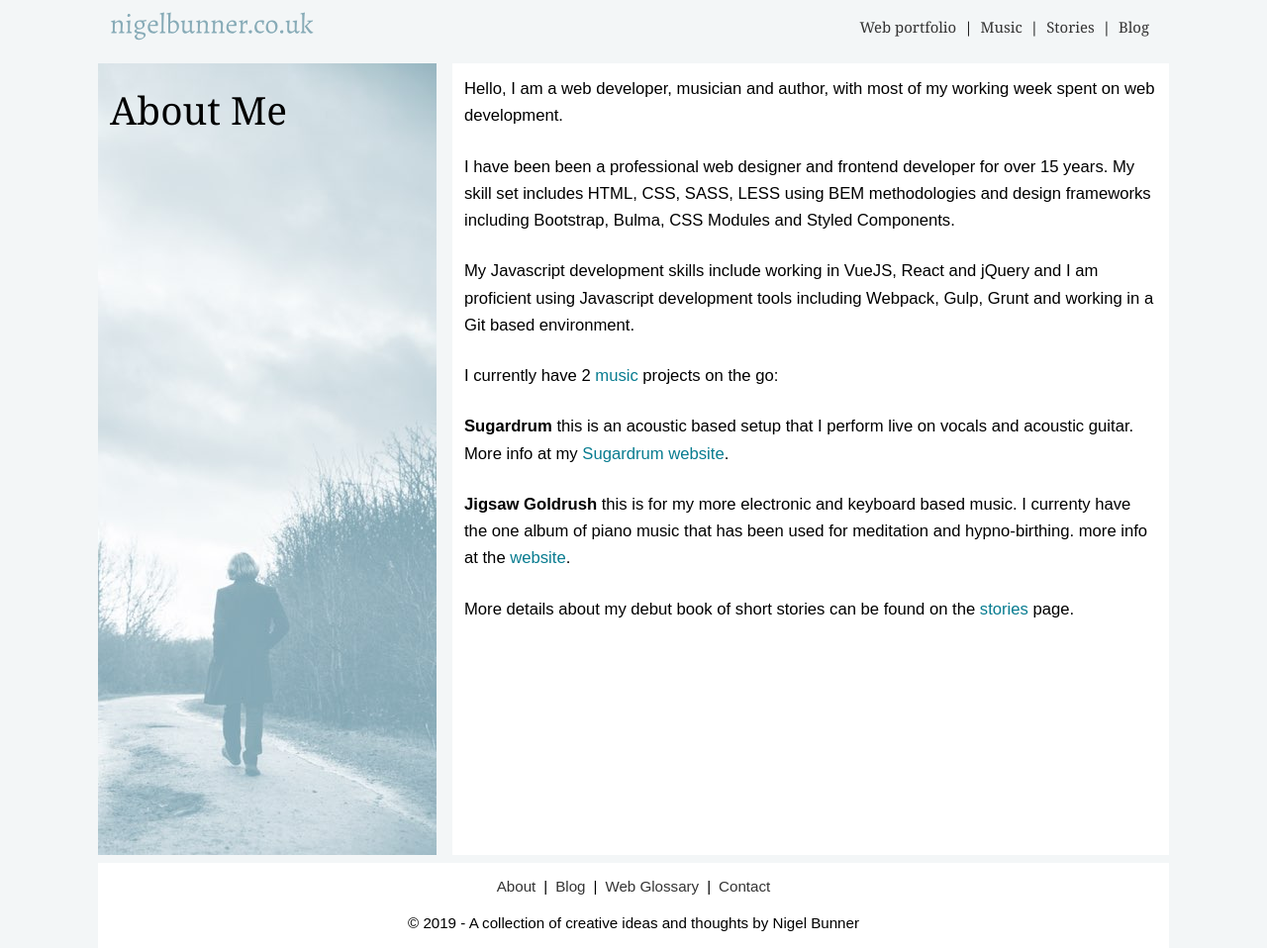
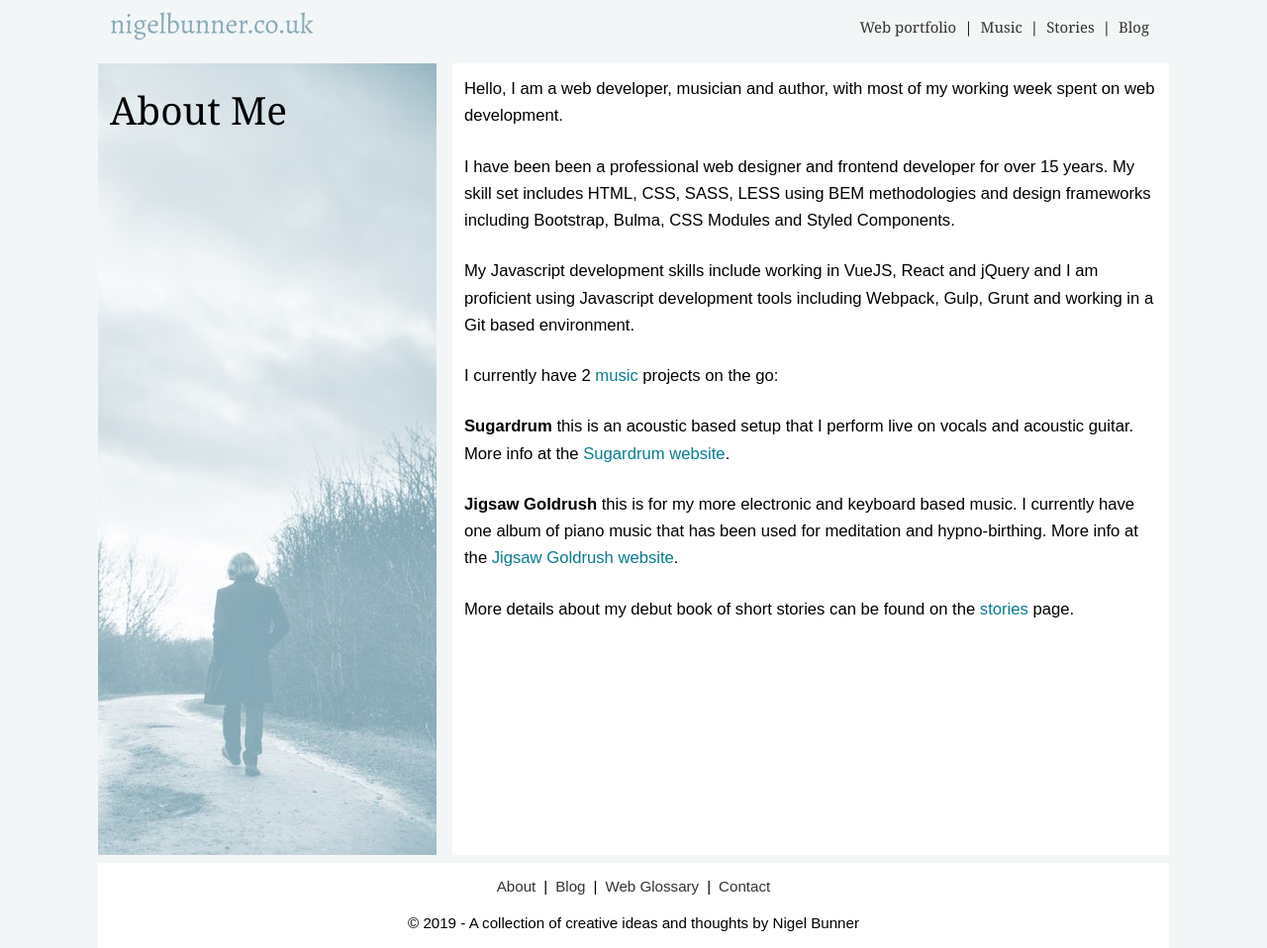
Before and after one commit to nbunner-personal/nigelbunner, a Jekyll site: the page built from pages/about-me.md, in a window 1280 px wide. Shown: the whole page at 99% size. Built offline with Jekyll 4.4.1, drawn with Linux system fonts in a browser that asks for light colours.

Commit message:
fixing text typos

```diff
--- a/pages/about-me.md
+++ b/pages/about-me.md
@@ -13,8 +13,8 @@ My Javascript development skills include working in VueJS, React and jQuery and
 
 I currently have 2 [music](/music.html) projects on the go:
 
-**Sugardrum** this is an acoustic based setup that I perform live on vocals and acoustic guitar. More info at my [Sugardrum website](https://sugardrum.com).
+**Sugardrum** this is an acoustic based setup that I perform live on vocals and acoustic guitar. More info at the [Sugardrum website](https://sugardrum.com).
 
-**Jigsaw Goldrush** this is for my more electronic and keyboard based music. I currenty have the one album of piano music that has been used for meditation and hypno-birthing. more info at the [website](https://www.jigsawgoldrush.com).
+**Jigsaw Goldrush** this is for my more electronic and keyboard based music. I currently have one album of piano music that has been used for meditation and hypno-birthing. More info at the [Jigsaw Goldrush website](https://www.jigsawgoldrush.com).
 
 More details about my debut book of short stories can be found on the [stories](/stories.html) page.
```
